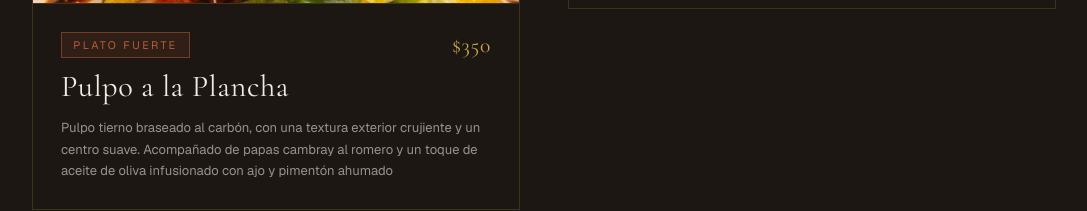
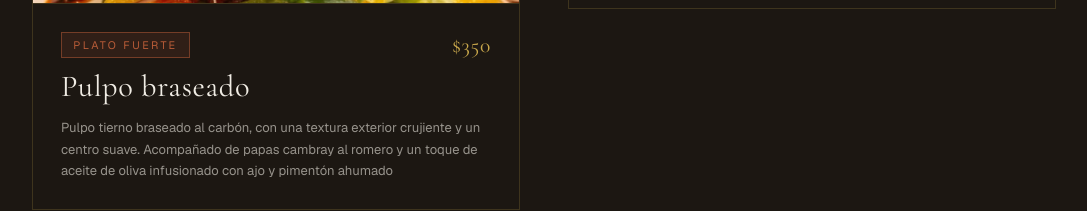
Before and after one commit to karin210/tonantzin_website, a Next.js app: page / in a window 1280 px wide. Shown: the part 1626-1837 px from the top of the page, without its empty margins (96-1183 px from the left). Built offline with nearby package versions, Linux system fonts and the light colour scheme.

Commit message:
Fix pulpo title

```diff
--- a/app/components/MenuEstacional/MenuEstacional.tsx
+++ b/app/components/MenuEstacional/MenuEstacional.tsx
@@ -59,7 +59,7 @@ const FEATURED: Readonly<{
   price: string;
   category: Category;
 }> = {
-  name: "Pulpo a la Plancha",
+  name: "Pulpo braseado",
   description:
     "Pulpo tierno braseado al carbón, con una textura exterior crujiente y un centro suave. Acompañado de papas cambray al romero y un toque de aceite de oliva infusionado con ajo y pimentón ahumado",
   price: "$350",
```
